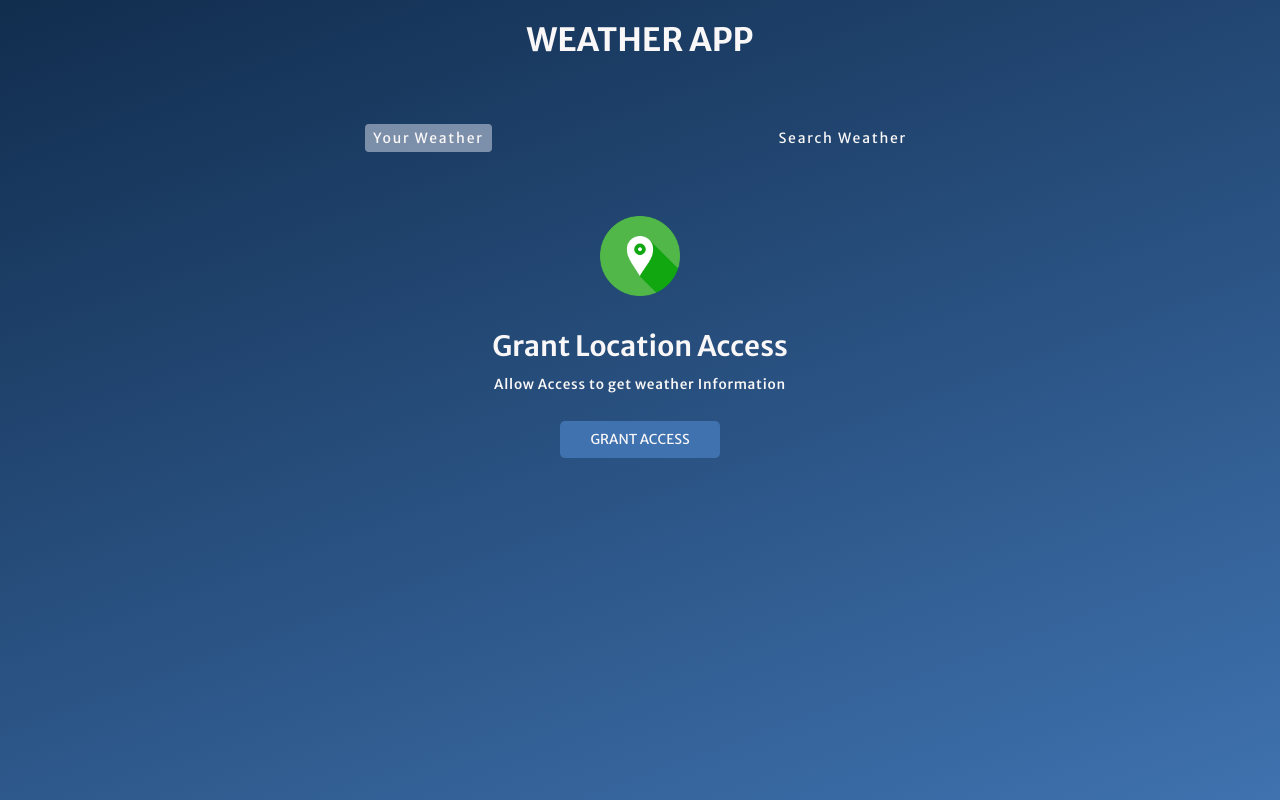
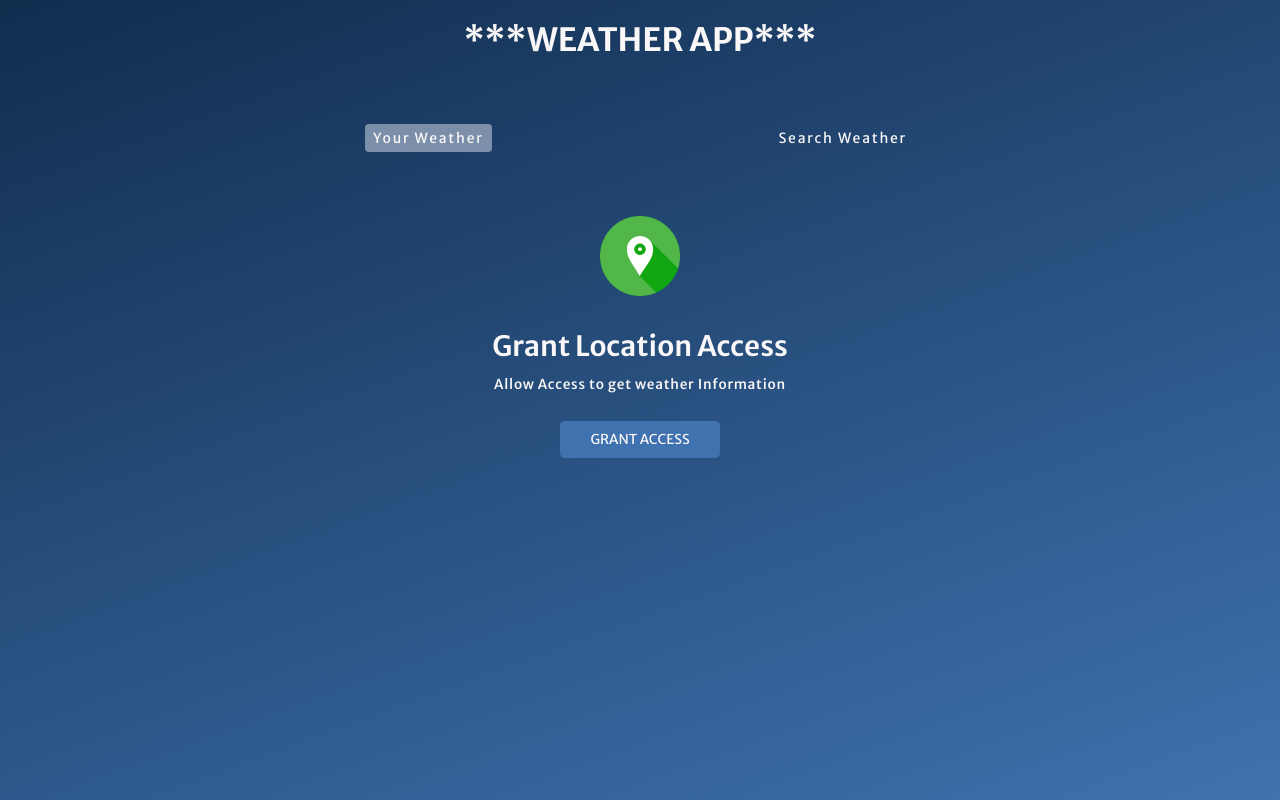
Before and after one commit to amanverma100/weatherApp, a website: page index.html in a window 1280 px wide. Drawn offline with Linux system fonts and the light colour scheme.

Commit message:
modified1

```diff
--- a/index.html
+++ b/index.html
@@ -4,7 +4,7 @@
     <meta charset="UTF-8">
     <meta http-equiv="X-UA-Compatible" content="IE=edge">
     <meta name="viewport" content="width=device-width, initial-scale=1.0">
-    <title>****WheatherApp****</title>
+    <title>WheatherApp</title>
     <link rel="preconnect" href="https://fonts.googleapis.com" />
     <link rel="preconnect" href="https://fonts.gstatic.com" crossorigin />
     <link href="https://fonts.googleapis.com/css2?family=Merriweather+Sans:wght@300;400;500;600;700&display=swap"
@@ -15,7 +15,7 @@
 
     <div class="wrapper">
 
-        <h1>Weather App</h1>
+        <h1>***Weather App***</h1>
 
         <div class="tab-container">
             <p class="tab" data-userWeather>Your Weather</p>
```
